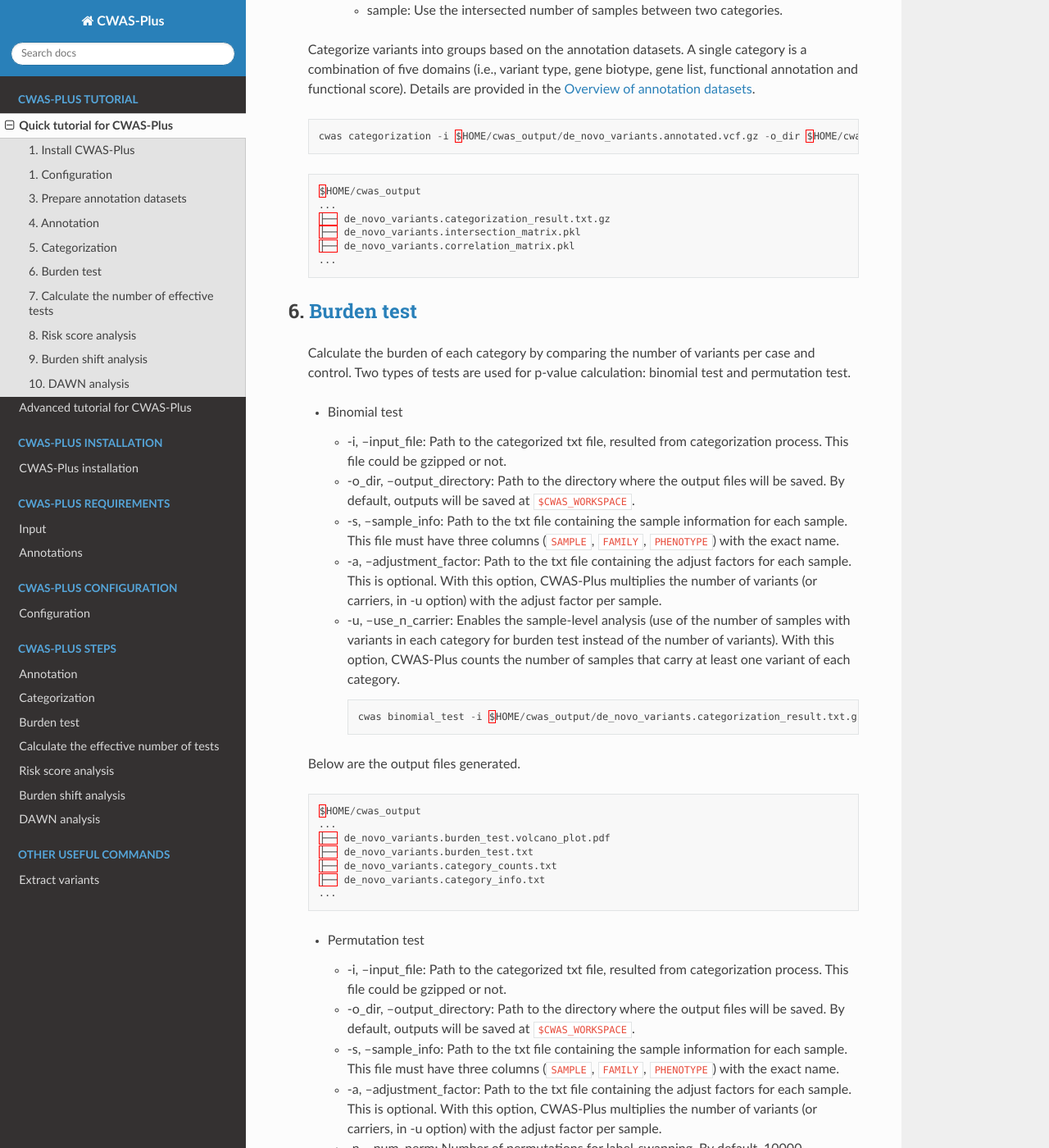
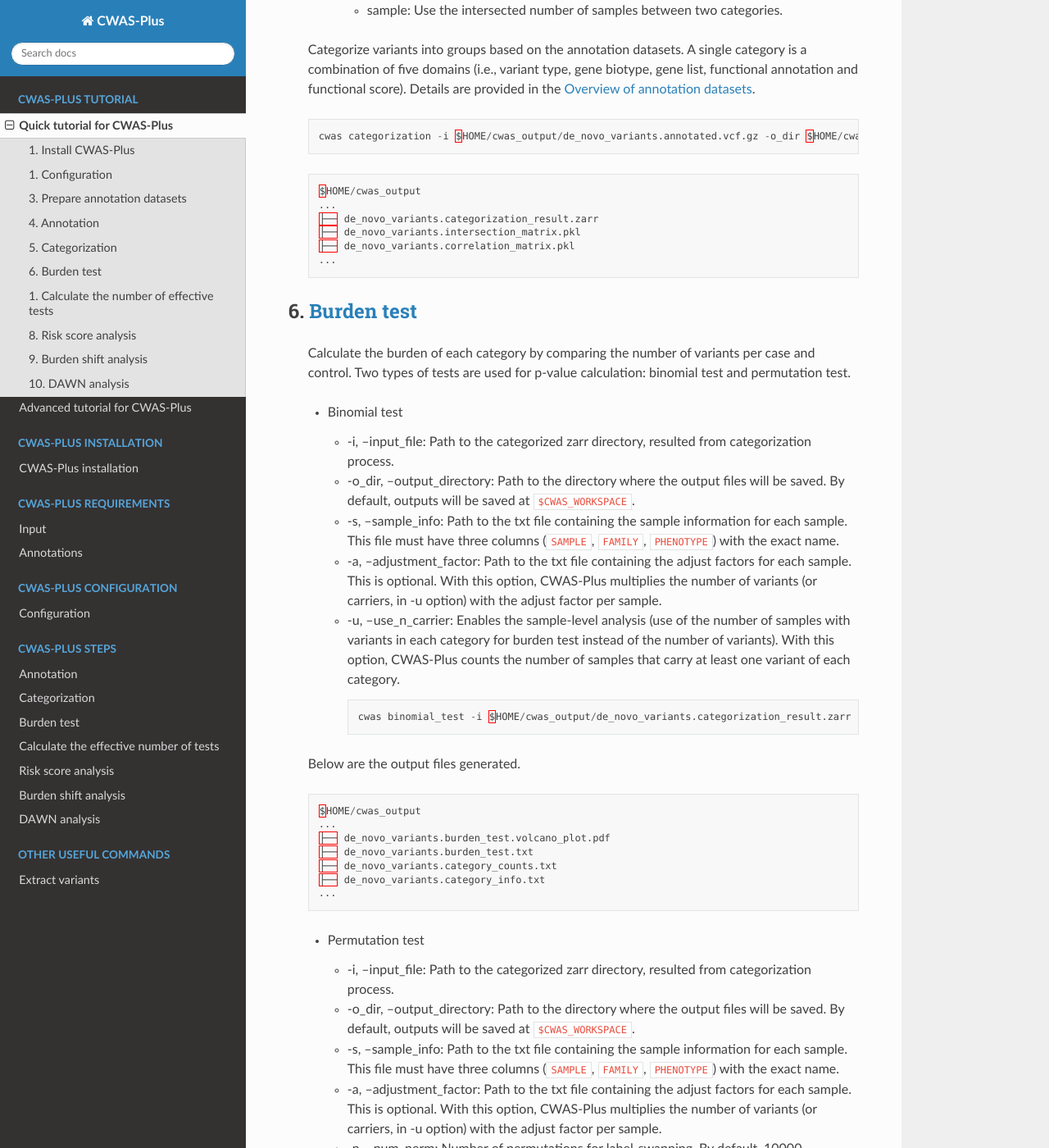
Before and after one commit to joonan-lab/cwas, a Sphinx documentation site: the page built from docs/quickstart/quick_tutorial.rst, in a window 1280 px wide and 1400 px high, scrolled down 2882 px. Shown: the whole window at 82% size. Built offline with Sphinx 7.4.7 and the Read the Docs theme 2.0.0, drawn with Linux system fonts in a browser that asks for light colours; some of the changed text lies outside the part shown.

Commit message:
Update zarr document

```diff
--- a/docs/quickstart/quick_tutorial.rst
+++ b/docs/quickstart/quick_tutorial.rst
@@ -137,7 +137,7 @@ This is a quick tutorial for CWAS-Plus. Specific descriptions of arguments are d
 
     $HOME/cwas_output
     ...
-    ├── de_novo_variants.categorization_result.txt.gz
+    ├── de_novo_variants.categorization_result.zarr
     ├── de_novo_variants.intersection_matrix.pkl
     ├── de_novo_variants.correlation_matrix.pkl
     ...
@@ -150,7 +150,7 @@ This is a quick tutorial for CWAS-Plus. Specific descriptions of arguments are d
 
   - Binomial test
 
-    - -i, --input_file: Path to the categorized txt file, resulted from categorization process. This file could be gzipped or not.
+    - -i, --input_file: Path to the categorized zarr directory, resulted from categorization process.
     - -o_dir, --output_directory: Path to the directory where the output files will be saved. By default, outputs will be saved at ``$CWAS_WORKSPACE``.
     - -s, --sample_info: Path to the txt file containing the sample information for each sample. This file must have three columns (``SAMPLE``, ``FAMILY``, ``PHENOTYPE``) with the exact name.
     - -a, --adjustment_factor: Path to the txt file containing the adjust factors for each sample. This is optional. With this option, CWAS-Plus multiplies the number of variants (or carriers, in -u option) with the adjust factor per sample.
@@ -158,7 +158,7 @@ This is a quick tutorial for CWAS-Plus. Specific descriptions of arguments are d
 
      .. code-block:: solidity
 
-        cwas binomial_test -i $HOME/cwas_output/de_novo_variants.categorization_result.txt.gz -o_dir $HOME/cwas_output -s $HOME/cwas-input-example/samples.txt -a $HOME/cwas-input-example/adj_factors.txt
+        cwas binomial_test -i $HOME/cwas_output/de_novo_variants.categorization_result.zarr -o_dir $HOME/cwas_output -s $HOME/cwas-input-example/samples.txt -a $HOME/cwas-input-example/adj_factors.txt
 
   Below are the output files generated.
 
@@ -174,7 +174,7 @@ This is a quick tutorial for CWAS-Plus. Specific descriptions of arguments are d
 
   - Permutation test
 
-    - -i, --input_file: Path to the categorized txt file, resulted from categorization process. This file could be gzipped or not.
+    - -i, --input_file: Path to the categorized zarr directory, resulted from categorization process.
     - -o_dir, --output_directory: Path to the directory where the output files will be saved. By default, outputs will be saved at ``$CWAS_WORKSPACE``.
     - -s, --sample_info: Path to the txt file containing the sample information for each sample. This file must have three columns (``SAMPLE``, ``FAMILY``, ``PHENOTYPE``) with the exact name.
     - -a, --adjustment_factor: Path to the txt file containing the adjust factors for each sample. This is optional. With this option, CWAS-Plus multiplies the number of variants (or carriers, in -u option) with the adjust factor per sample.
@@ -185,7 +185,7 @@ This is a quick tutorial for CWAS-Plus. Specific descriptions of arguments are d
 
      .. code-block:: solidity
 
-        cwas permutation_test -i $HOME/cwas_output/de_novo_variants.categorization_result.txt.gz -o_dir $HOME/cwas_output -s $HOME/cwas-input-example/samples.txt -a $HOME/cwas-input-example/adj_factors.txt -n 10000 -p 8 -b
+        cwas permutation_test -i $HOME/cwas_output/de_novo_variants.categorization_result.zarr -o_dir $HOME/cwas_output -s $HOME/cwas-input-example/samples.txt -a $HOME/cwas-input-example/adj_factors.txt -n 10000 -p 8 -b
 
   Below are the output files generated.
 
@@ -198,7 +198,7 @@ This is a quick tutorial for CWAS-Plus. Specific descriptions of arguments are d
     ...
 
 
-7.  :ref:`Calculate the number of effective tests <effnumtest>`
+1.  :ref:`Calculate the number of effective tests <effnumtest>`
 #################################################################
 
   From correlation matrix, compute eigen values and vectors. Based on these outputs, users can calculate the number of effective tests.
@@ -273,7 +273,7 @@ This is a quick tutorial for CWAS-Plus. Specific descriptions of arguments are d
 
   The parameters of the command are as below:
 
-  - -i, --input_file: Path to the categorized txt file, resulted from categorization process. This file could be gzipped or not.
+  - -i, --input_file: Path to the categorized zarr directory, resulted from categorization process.
   - -o_dir, --output_directory: Path to the directory where the output files will be saved. By default, outputs will be saved at ``$CWAS_WORKSPACE``.
   - -s, --sample_info: Path to the txt file containing the sample information for each sample. This file must have three columns (``SAMPLE``, ``FAMILY``, ``PHENOTYPE``) with the exact name.
   - -a, --adjustment_factor: Path to the txt file containing the adjust factors for each sample. This is optional. With this option, CWAS-Plus multiplies the number of variants (or carriers, in -u option) with the adjust factor per sample.
@@ -301,7 +301,7 @@ This is a quick tutorial for CWAS-Plus. Specific descriptions of arguments are d
 
   .. code-block:: solidity
 
-    cwas risk_score -i $HOME/cwas_output/de_novo_variants.categorization_result.txt.gz \
+    cwas risk_score -i $HOME/cwas_output/de_novo_variants.categorization_result.zarr \
     -o_dir $HOME/cwas_output \
     -s $HOME/cwas-input-example/samples.txt \
     -a $HOME/cwas-input-example/adj_factors.txt \
--- a/docs/steps/burden.rst
+++ b/docs/steps/burden.rst
@@ -16,7 +16,7 @@ Binomial test
 
 For binomial tests, two types of tests are used: two-sided binomial tests and one-sided binomial tests with an alternative hypothesis of "greater".
 
-- -i, --input_file: Path to the categorized txt file, resulted from categorization process. This file could be gzipped or not.
+- -i, --input_file: Path to the categorized zarr directory, resulted from categorization process.
 - -o_dir, --output_directory: Path to the directory where the output files will be saved. By default, outputs will be saved at ``$CWAS_WORKSPACE``.
 - -s, --sample_info: Path to the txt file containing the sample information for each sample. This file must have three columns (``SAMPLE``, ``FAMILY``, ``PHENOTYPE``) with the exact name.
 
@@ -72,7 +72,7 @@ In another example, when permutated 10,000 times, category **B** with relative r
 
 The parameters of the command are as below:
 
-- -i, --input_file: Path to the categorized txt file, resulted from categorization process. This file could be gzipped or not.
+- -i, --input_file: Path to the categorized zarr directory, resulted from categorization process.
 - -o_dir, --output_directory: Path to the directory where the output files will be saved. By default, outputs will be saved at ``$CWAS_WORKSPACE``.
 - -s, --sample_info: Path to the txt file containing the sample information for each sample. This file must have three columns (``SAMPLE``, ``FAMILY``, ``PHENOTYPE``) with the exact name.
 - -a, --adjustment_factor: Path to the txt file containing the adjust factors for each sample. This is optional. With this option, CWAS-Plus multiplies the number of variants (or carriers, in -u option) with the adjust factor per sample.
--- a/docs/steps/risk_score.rst
+++ b/docs/steps/risk_score.rst
@@ -9,7 +9,7 @@ CWAS-Plus utilizes categorized results to estimate the optimal predictor for the
 .. |R2| replace:: R\ :sup:`2`
 
 
-- -i, --input_file: Path to the categorized txt file, resulted from categorization process. This file could be gzipped or not.
+- -i, --input_file: Path to the categorized zarr directory, resulted from categorization process.
 - -o_dir, --output_directory: Path to the directory where the output files will be saved. By default, outputs will be saved at ``$CWAS_WORKSPACE``.
 - -s, --sample_info: Path to the txt file containing the sample information for each sample. This file must have three columns (``SAMPLE``, ``FAMILY``, ``PHENOTYPE``) with the exact name.
 
```
Also changed, not shown: docs/quickstart/advanced_tutorial.rst (+14 -14 lines).
